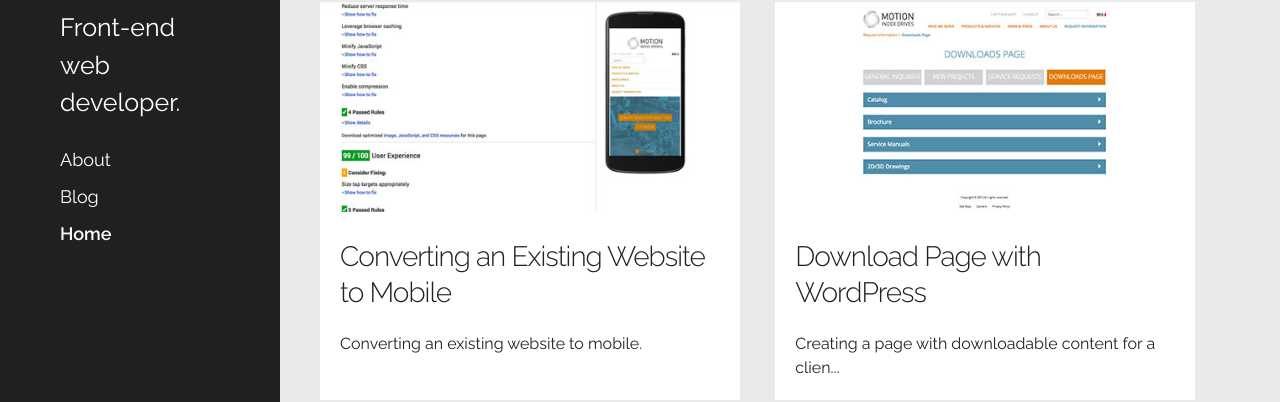
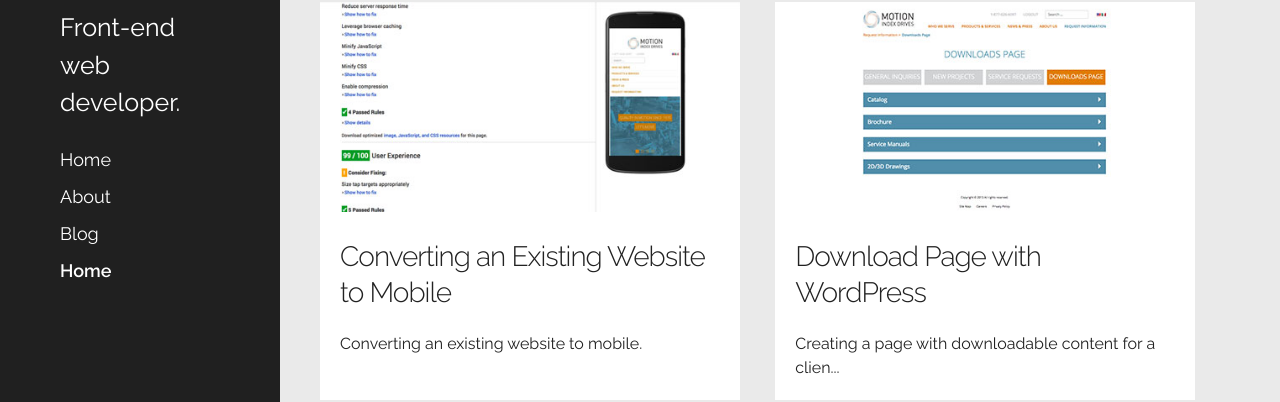
Before and after one commit to tyler-vs/tyler-vs.github.io, a Jekyll site: the page built from index.html, in a window 1280 px wide. Shown: the part 123-525 px from the top of the page. Built offline with Jekyll 4.4.1, drawn with Linux system fonts in a browser that asks for light colours; nearby versions of some CDN libraries; the list of posts is cut into pages by our own code.

Commit message:
Update sidebar.html
Add sidebar nav menu item for homepage - seen in Hyde

```diff
--- a/_includes/sidebar.html
+++ b/_includes/sidebar.html
@@ -9,6 +9,9 @@
     <nav class="sidebar-nav">
 
       <ul>
+
+        <li><a class="sidebar-nav-item{% if page.url == site.baseurl %} sidebar-nav-item--active{% endif %}" href="{{ site.baseurl }}">Home</a></li>
+
         {% comment %}
         Generate the site's navigation by assigning all of the
         sites available pages into a variable and then looping
```
